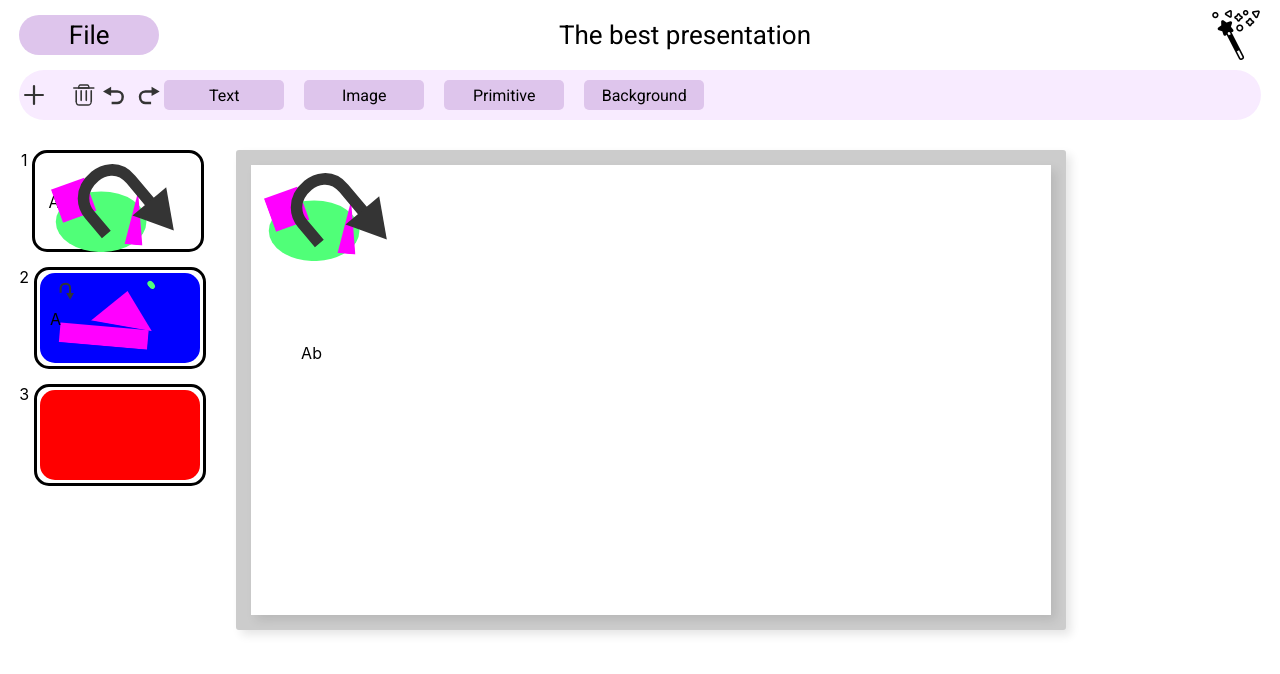
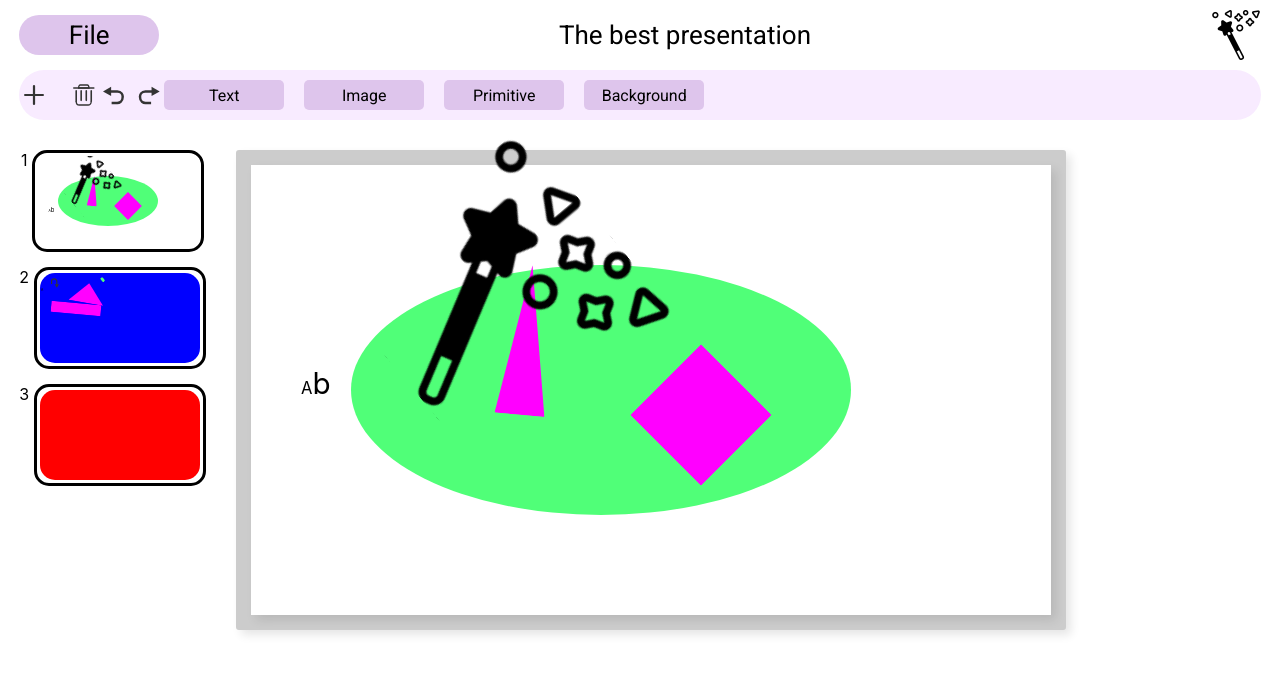
Before and after one commit to eratofly/slide-wizard, a React (Create React App) app: page / in a window 1280 px wide. Shown: the top 674 px of the page. Built offline with nearby package versions, Linux system fonts and the light colour scheme.

Commit message:
SW-4 Доконца разобрался с выделением

```diff
--- a/src/App.module.css
+++ b/src/App.module.css
@@ -1,4 +1,4 @@
 .page {
-    margin: 0 auto;
-    width: 97vw;
+	margin: 0 auto;
+	width: 97vw;
 }
--- a/src/components/slideView/SlideView.module.css
+++ b/src/components/slideView/SlideView.module.css
@@ -1,6 +1,5 @@
 .slideSelected {
-	display: flex;
-	flex-direction: column;
+	position: relative;
 	width: 800px;
 	height: 450px;
 	box-shadow: 5px 5px 10px 0 rgb(0 0 0 / 10%);
@@ -8,12 +7,10 @@
 }
 
 .slidePreview {
-	display: flex;
-	flex-direction: column;
+	position: relative;
 	width: 160px;
 	height: 90px;
-
-	/* border: 3px solid #000000; */
 	border-radius: 15px;
 	background: #ffffff;
+	overflow: hidden;
 }
--- a/src/components/slideView/SlideView.tsx
+++ b/src/components/slideView/SlideView.tsx
@@ -1,4 +1,4 @@
-import React, { useState } from 'react'
+import React, { useEffect, useRef, useState } from 'react'
 import { ObjectType, PrimitiveType, Slide } from '../../model/types'
 import styles from './SlideView.module.css'
 import { TextObjectView } from '../textObjectView/TextObjectView'
@@ -9,7 +9,12 @@ type SlideViewProps = {
 }
 
 function SlideView(props: SlideViewProps) {
-	const [background] = useState(props.slide.backgroundColor.hex)
+	const slideRef = useRef<HTMLDivElement>(null)
+	const [slideWidth, setSlideWidth] = useState(0)
+	useEffect(() => {
+		setSlideWidth(slideRef.current ? slideRef.current.offsetWidth : 0)
+	}, [slideRef.current])
+
 	let slideStateStyle
 	if (props.state === 'preview') {
 		slideStateStyle = styles.slidePreview
@@ -18,15 +23,19 @@ function SlideView(props: SlideViewProps) {
 	}
 
 	const { slide } = props
-	const selectedSlideWidth = 900
-	const selectedSlideHeight = 506
-	const previewSlideWidth = 160
-	const previewSlideHeight = 90
-	const widthRelation = previewSlideWidth / selectedSlideWidth
-	const heightRelation = previewSlideHeight / selectedSlideHeight
-	const listSlideObjects = slide.slideObjects.map((slideObject, index) => {
+	const maxElementX = 1600
+	const maxElementY = 900
+	const xRelation = 100 / maxElementX
+	const yRelation = 100 / maxElementY
+	const listSlideObjects = slide.slideObjects.map((slideObject) => {
 		if (slideObject.objectType === ObjectType.TEXT) {
-			return <TextObjectView key={slideObject.id} textObject={slideObject} zIndex={index} />
+			return (
+				<TextObjectView
+					key={slideObject.id}
+					textObject={slideObject}
+					slideWidth={slideWidth}
+				/>
+			)
 		}
 		if (slideObject.objectType === ObjectType.IMAGE) {
 			return (
@@ -35,12 +44,11 @@ function SlideView(props: SlideViewProps) {
 					src={slideObject.path}
 					alt={''}
 					style={{
-						zIndex: index,
 						position: 'absolute',
-						width: `${slideObject.width * widthRelation}px`,
-						height: `${slideObject.height * heightRelation}px`,
-						marginTop: `${slideObject.y * widthRelation}px`,
-						marginLeft: `${slideObject.x * heightRelation}px`,
+						width: `${slideObject.width * xRelation}%`,
+						height: `${slideObject.height * yRelation}%`,
+						top: `${slideObject.y * yRelation}%`,
+						left: `${slideObject.x * xRelation}%`,
 						rotate: `${slideObject.rotateAngle}deg`,
 					}}
 				/>
@@ -50,23 +58,21 @@ function SlideView(props: SlideViewProps) {
 			if (slideObject.primitiveType === PrimitiveType.RECTANGLE) {
 				return (
 					<svg
-						width={`${(slideObject.width + slideObject.x) * widthRelation}px`}
-						height={`${(slideObject.height + slideObject.y) * heightRelation}px`}
 						key={slideObject.id}
 						style={{
-							zIndex: index,
 							position: 'absolute',
-							transformOrigin: `
-								${(slideObject.width / 2 + slideObject.x) * widthRelation}px
-								${(slideObject.height / 2 + slideObject.y) * heightRelation}px`,
+							width: `${slideObject.width * xRelation}%`,
+							height: `${slideObject.height * yRelation}%`,
+							top: `${slideObject.y * yRelation}%`,
+							left: `${slideObject.x * xRelation}%`,
 							rotate: `${slideObject.rotateAngle}deg`,
 						}}
 					>
 						<rect
-							x={`${slideObject.x * widthRelation}px`}
-							y={`${slideObject.y * heightRelation}px`}
-							width={`${slideObject.width * widthRelation}px`}
-							height={`${slideObject.height * heightRelation}px`}
+							x={0}
+							y={0}
+							width={`100%`}
+							height={`100%`}
 							fill={slideObject.color.hex}
 						/>
 					</svg>
@@ -75,23 +81,21 @@ function SlideView(props: SlideViewProps) {
 			if (slideObject.primitiveType === PrimitiveType.ELLIPSE) {
 				return (
 					<svg
-						width={`${(slideObject.width + slideObject.x) * widthRelation}px`}
-						height={`${(slideObject.height + slideObject.y) * heightRelation}px`}
 						key={slideObject.id}
 						style={{
-							zIndex: index,
 							position: 'absolute',
-							transformOrigin: `
-								${(slideObject.width / 2 + slideObject.x) * widthRelation}px
-								${(slideObject.height / 2 + slideObject.y) * heightRelation}px`,
+							width: `${slideObject.width * xRelation}%`,
+							height: `${slideObject.height * yRelation}%`,
+							top: `${slideObject.y * yRelation}%`,
+							left: `${slideObject.x * xRelation}%`,
 							rotate: `${slideObject.rotateAngle}deg`,
 						}}
 					>
 						<ellipse
-							cx={`${(slideObject.width / 2 + slideObject.x) * widthRelation}px`}
-							cy={`${(slideObject.height / 2 + slideObject.y) * heightRelation}px`}
-							rx={`${(slideObject.width / 2) * widthRelation}px`}
-							ry={`${(slideObject.height / 2) * heightRelation}px`}
+							cx={`50%`}
+							cy={`50%`}
+							rx={`50%`}
+							ry={`50%`}
 							fill={slideObject.color.hex}
 						/>
 					</svg>
@@ -100,24 +104,23 @@ function SlideView(props: SlideViewProps) {
 			if (slideObject.primitiveType === PrimitiveType.TRIANGLE) {
 				return (
 					<svg
-						width={`${(slideObject.width + slideObject.x) * widthRelation}px`}
-						height={`${(slideObject.height + slideObject.y) * heightRelation}px`}
 						key={slideObject.id}
+						preserveAspectRatio="none"
+						viewBox="0 0 100 100"
 						style={{
-							zIndex: index,
 							position: 'absolute',
-							transformOrigin: `
-								${(slideObject.width / 2 + slideObject.x) * widthRelation}px
-								${(slideObject.height / 2 + slideObject.y) * heightRelation}px`,
+							width: `${slideObject.width * xRelation}%`,
+							height: `${slideObject.height * yRelation}%`,
+							top: `${slideObject.y * yRelation}%`,
+							left: `${slideObject.x * xRelation}%`,
 							rotate: `${slideObject.rotateAngle}deg`,
 						}}
 					>
 						<polygon
 							points={`
-								${slideObject.x * widthRelation} ${(slideObject.height + slideObject.y) * heightRelation},
-								${(slideObject.width + slideObject.x) * widthRelation}
-								${(slideObject.height + slideObject.y) * heightRelation},
-								${(slideObject.width / 2 + slideObject.x) * widthRelation} ${slideObject.y * heightRelation},
+								0 100,
+								100 100,
+								50 0
 							`}
 							fill={slideObject.color.hex}
 						/>
@@ -128,7 +131,11 @@ function SlideView(props: SlideViewProps) {
 	})
 
 	return (
-		<div className={`${slideStateStyle}`} style={{ backgroundColor: background }}>
+		<div
+			className={`${slideStateStyle}`}
+			style={{ backgroundColor: slide.backgroundColor.hex }}
+			ref={slideRef}
+		>
 			{listSlideObjects}
 		</div>
 	)
--- a/src/components/textObjectView/TextObjectView.tsx
+++ b/src/components/textObjectView/TextObjectView.tsx
@@ -3,19 +3,34 @@ import React from 'react'
 
 type TextObjectViewProps = {
 	textObject: TextObject
-	zIndex: number
+	slideWidth: number
 }
 
 function TextObjectView(props: TextObjectViewProps) {
-	const { textObject, zIndex } = props
-	const listChars = textObject.chars.map((char) => <span key={char.id}>{char.value}</span>)
+	const { textObject, slideWidth } = props
+	const maxElementX = 1600
+	const maxElementY = 900
+	const xRelation = 100 / maxElementX
+	const yRelation = 100 / maxElementY
+	const fontSizeRelation = 4 / 3
+	const listChars = textObject.chars.map((char) => (
+		<span
+			key={char.id}
+			style={{
+				fontSize: `${(slideWidth * char.size * fontSizeRelation) / maxElementY}px`,
+			}}
+		>
+			{char.value}
+		</span>
+	))
 	return (
 		<div
 			style={{
-				marginTop: `${(textObject.y / 90) * 100}%`,
-				marginLeft: `${(textObject.x / 160) * 100}%`,
-				zIndex: zIndex,
-				position: 'relative',
+				width: `${textObject.width * xRelation}%`,
+				height: `${textObject.height * yRelation}%`,
+				top: `${textObject.y * yRelation}%`,
+				left: `${textObject.x * xRelation}%`,
+				position: 'absolute',
 			}}
 		>
 			{listChars}
--- a/src/data/testDataMax.ts
+++ b/src/data/testDataMax.ts
@@ -15,6 +15,7 @@ import {
 	Border,
 	TextObject,
 } from '../model/types'
+import logo from '../content/logo.svg'
 import redo from '../content/button-icons/redo.svg'
 
 const triangleBorderColor: Color = {
@@ -100,11 +101,11 @@ const textBorder: Border = {
 const rect: Primitive = {
 	id: 'fjnfi3',
 	objectType: ObjectType.PRIMITIVE,
-	x: 100,
-	y: 150,
+	x: 800,
+	y: 400,
 	width: 200,
 	height: 200,
-	rotateAngle: 70,
+	rotateAngle: 45,
 	primitiveType: PrimitiveType.RECTANGLE,
 	color: primitiveColor,
 	border: rectBorder,
@@ -126,10 +127,10 @@ const triangle: Primitive = {
 const circle: Primitive = {
 	id: 'd4e5f6',
 	objectType: ObjectType.PRIMITIVE,
-	x: 100,
+	x: 200,
 	y: 200,
-	width: 510,
-	height: 340,
+	width: 1000,
+	height: 500,
 	rotateAngle: 0,
 	primitiveType: PrimitiveType.ELLIPSE,
 	color: colorCircle,
@@ -151,7 +152,7 @@ const image: Image = {
 	width: 900,
 	height: 500,
 	rotateAngle: 50,
-	path: redo,
+	path: logo,
 	crop: imageCrop,
 	border: imgBorder,
 }
@@ -161,7 +162,7 @@ const letterB: Char = {
 	value: 'b',
 	fontFamily: 'Arial',
 	color: textColor,
-	size: 20,
+	size: 25,
 	bold: false,
 	italic: true,
 }
@@ -179,8 +180,8 @@ const letterA: Char = {
 const textObject: TextObject = {
 	id: 'kgvc8g',
 	objectType: ObjectType.TEXT,
-	x: 10,
-	y: 20,
+	x: 100,
+	y: 400,
 	width: 50,
 	height: 14,
 	rotateAngle: 0,
@@ -254,7 +255,7 @@ const slide1: Slide = {
 
 const slide2: Slide = {
 	id: 'j1k2l3',
-	backgroundImage: 'https://',
+	backgroundImage: logo,
 	backgroundColor: bgcSlide2,
 	slideObjects: [image2, rect2, triangle2, circle2, textObject2],
 }
```
